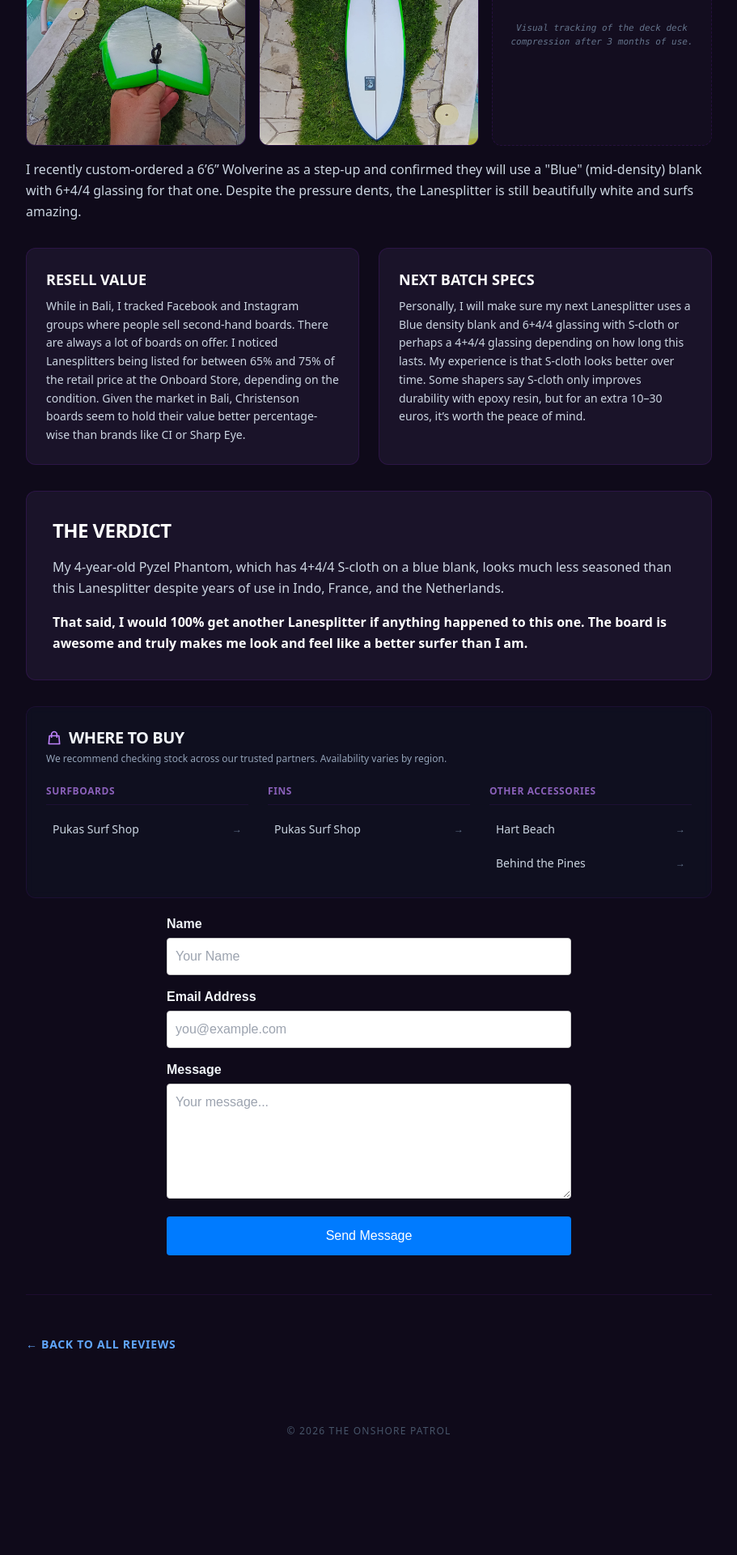
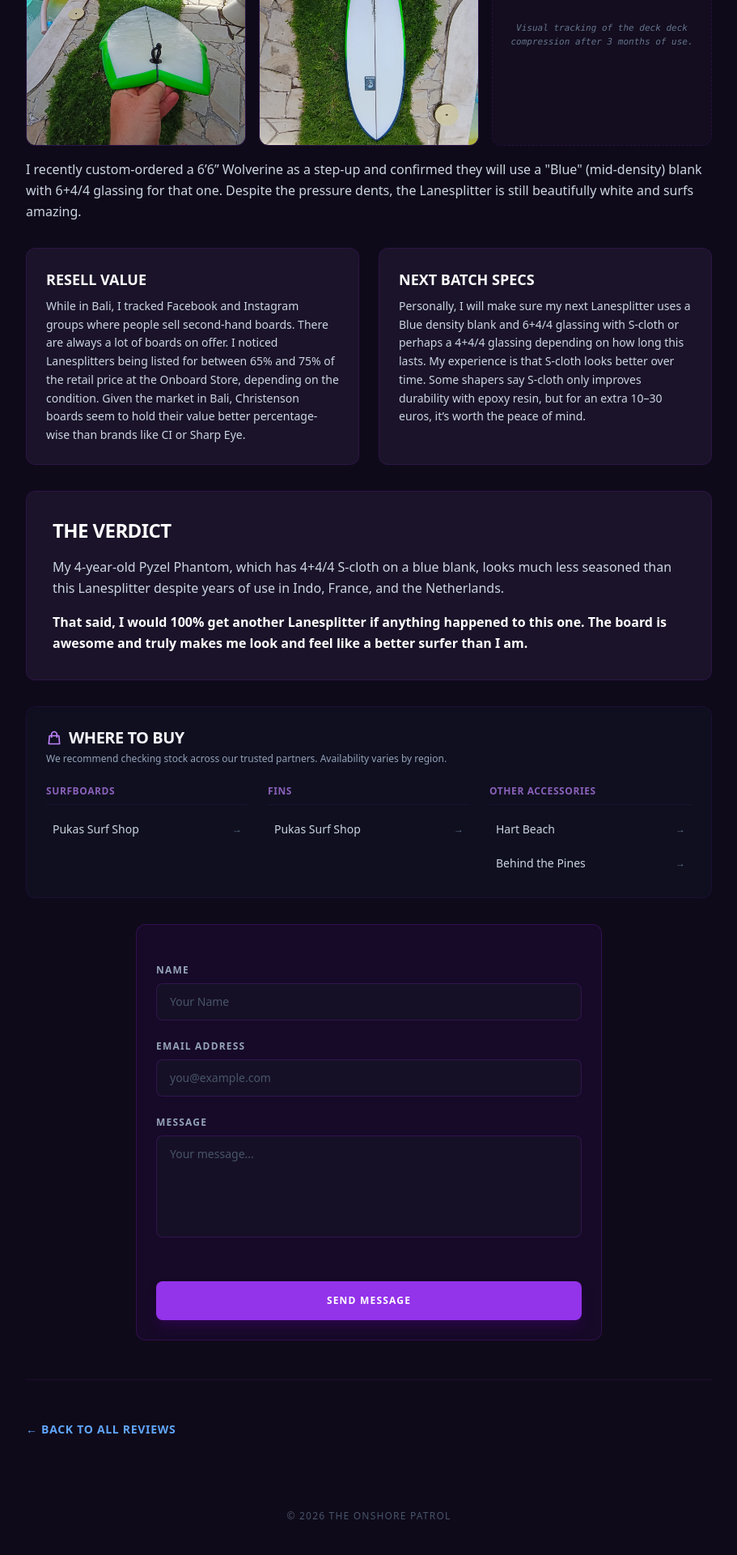
Before and after one commit to MatthijsvdWielen/the-onshore-patrol, a Jekyll site: the page built from reviews/review-lanesplitter.html, in a window 1280 px wide. Shown: the part 4268-6188 px from the top of the page at 81% size, without its empty margins (184-1095 px from the left). Built offline with Jekyll 4.4.1, drawn with Linux system fonts in a browser that asks for light colours; nearby versions of some CDN libraries; before the commit the page ends 6083 px from its top, so only the background shows below that.

Commit message:
Updated form style again

```diff
--- a/_includes/contact.html
+++ b/_includes/contact.html
@@ -1,61 +1,33 @@
-<style>
-    .custom-form-container {
-        max-width: 500px;
-        margin: 20px auto;
-        font-family: sans-serif;
-    }
-    .form-group {
-        margin-bottom: 15px;
-    }
-    .form-group label {
-        display: block;
-        margin-bottom: 5px;
-        font-weight: bold;
-    }
-    .form-group input,
-    .form-group textarea {
-        width: 100%;
-        padding: 10px;
-        border: 1px solid #ccc;
-        border-radius: 4px;
-        box-sizing: border-box;
-    }
-    .submit-btn {
-        background-color: #007bff;
-        color: white;
-        padding: 12px 20px;
-        border: none;
-        border-radius: 4px;
-        cursor: pointer;
-        font-size: 16px;
-        width: 100%; /* Makes button full width */
-    }
-    .submit-btn:hover {
-        background-color: #0056b3;
-    }
-</style>
+<div class="max-w-xl mx-auto mt-8 bg-purple-950/20 p-6 rounded-xl border border-purple-900/40">
 
-<div class="custom-form-container">
-    <form action="https://api.web3forms.com/submit" method="POST">
+    <form action="https://api.web3forms.com/submit" method="POST" class="space-y-6">
         <input type="hidden" name="access_key" value="58dcaeef-a959-410c-9896-1fc418aa1980">
 
-        <div class="form-group">
-            <label for="name">Name</label>
-            <input type="text" name="name" id="name" required placeholder="Your Name">
+        <div>
+            <label for="name" class="block text-xs font-bold uppercase tracking-widest text-slate-400 mb-2">Name</label>
+            <input type="text" name="name" id="name" required placeholder="Your Name"
+                   class="w-full bg-[#161026] text-slate-100 placeholder-slate-600 border border-purple-900/40 rounded-lg px-4 py-3 text-sm focus:outline-none focus:border-purple-500 transition">
         </div>
 
-        <div class="form-group">
-            <label for="email">Email Address</label>
-            <input type="email" name="email" id="email" required placeholder="you@example.com">
+        <div>
+            <label for="email" class="block text-xs font-bold uppercase tracking-widest text-slate-400 mb-2">Email Address</label>
+            <input type="email" name="email" id="email" required placeholder="you@example.com"
+                   class="w-full bg-[#161026] text-slate-100 placeholder-slate-600 border border-purple-900/40 rounded-lg px-4 py-3 text-sm focus:outline-none focus:border-purple-500 transition">
         </div>
 
-        <div class="form-group">
-            <label for="message">Message</label>
-            <textarea name="message" id="message" rows="5" required placeholder="Your message..."></textarea>
+        <div>
+            <label for="message" class="block text-xs font-bold uppercase tracking-widest text-slate-400 mb-2">Message</label>
+            <textarea name="message" id="message" rows="5" required placeholder="Your message..."
+                      class="w-full bg-[#161026] text-slate-100 placeholder-slate-600 border border-purple-900/40 rounded-lg px-4 py-3 text-sm focus:outline-none focus:border-purple-500 transition resize-none"></textarea>
         </div>
 
-        <div class="cf-turnstile" data-sitekey="0x4AAAAAADvv6XQYXY40CBYQ"></div>
+        <div class="flex justify-start">
+            <div class="cf-turnstile" data-sitekey="0x4AAAAAADvv6XQYXY40CBYQ"></div>
+        </div>
 
-        <button type="submit" class="submit-btn">Send Message</button>
+        <button type="submit"
+                class="w-full bg-purple-600 hover:bg-purple-500 text-white font-bold uppercase text-xs tracking-widest py-4 px-6 rounded-lg transition duration-150 ease-in-out cursor-pointer shadow-lg shadow-purple-950/50">
+            Send Message
+        </button>
     </form>
 </div>
```
